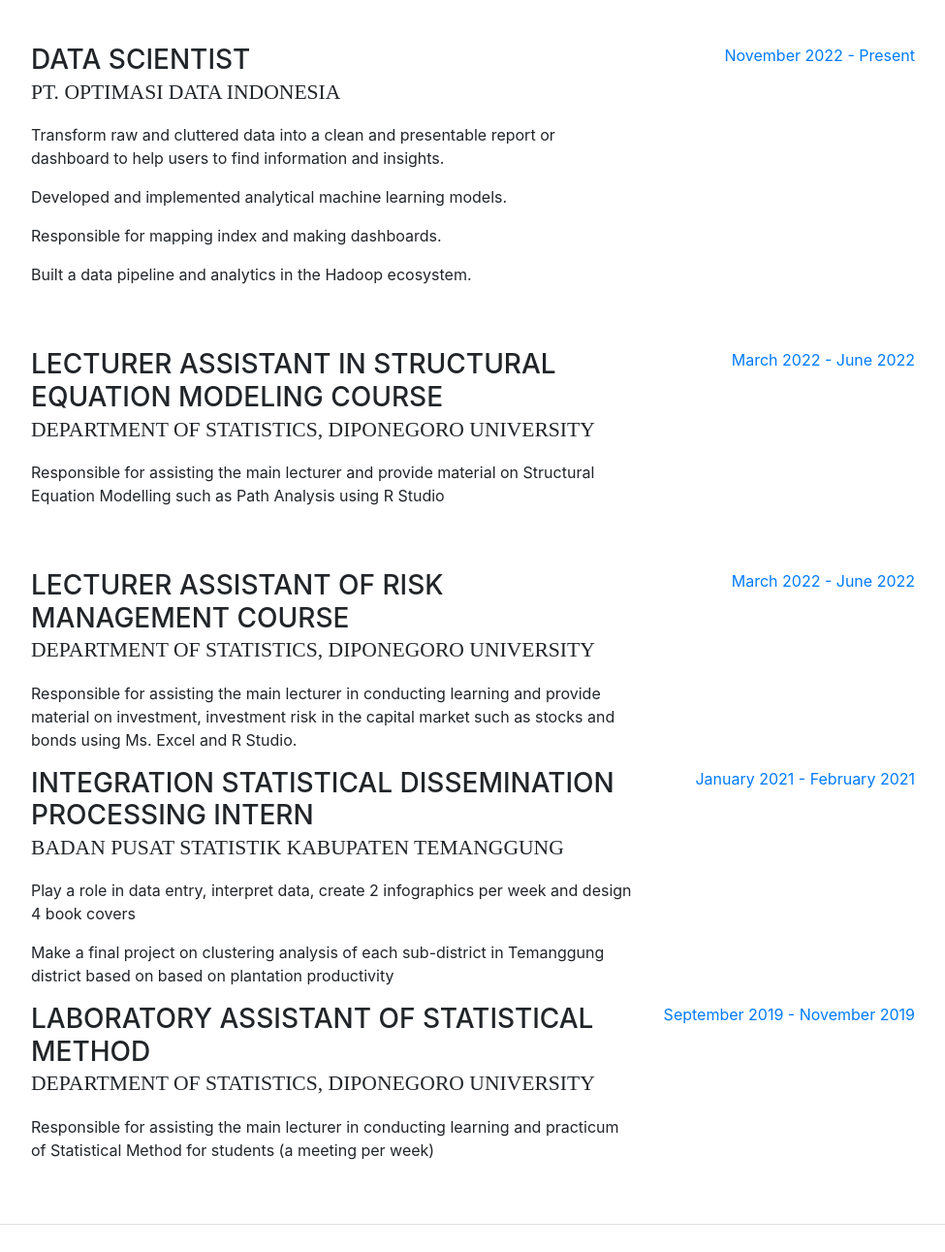
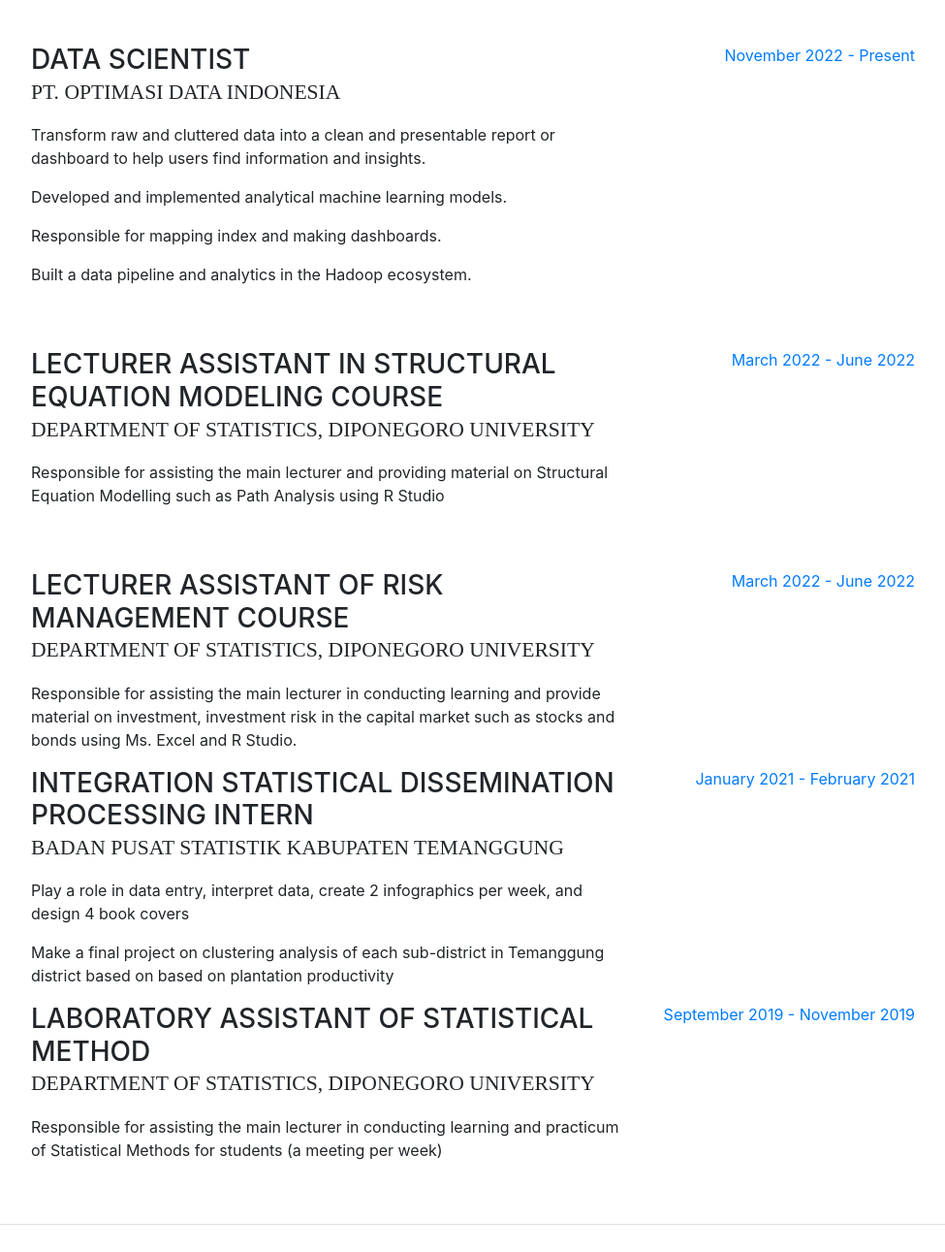
Before and after one commit to dindavirrliana/Portfolio, a website with bundled scripts: page index.html in a window 1280 px wide. Shown: the part 889-2180 px from the top of the page at 97% size, without its empty margins (288-1263 px from the left). Built offline with nearby package versions, Linux system fonts and the light colour scheme; a web font is replaced by a local one.

Commit message:
index.html

```diff
--- a/index.html
+++ b/index.html
@@ -50,6 +50,8 @@
           </li>
           <li class="nav-item">
             <a class="nav-link js-scroll-trigger" href="#skills">Skills</a>
+          <li class="nav-item">
+            <a class="nav-link js-scroll-trigger" href="#skills">Projects</a>
           </li>
         </ul>
       </div>
@@ -98,7 +100,7 @@
             <div class="resume-content mr-auto">
               <h3 class="mb-0">Data Scientist</h3>
               <div class="subheading mb-3">PT. Optimasi Data Indonesia</div>
-              <p>Transform raw and cluttered data into a clean and presentable report or dashboard to help users to find information and insights.</p>
+              <p>Transform raw and cluttered data into a clean and presentable report or dashboard to help users find information and insights.</p>
               <p>Developed and implemented analytical machine learning models.</p>
               <p>Responsible for mapping index and making dashboards.</p>
               <p>Built a data pipeline and analytics in the Hadoop ecosystem.</p>
@@ -112,7 +114,7 @@
             <div class="resume-content mr-auto">
               <h3 class="mb-0">Lecturer Assistant in Structural Equation Modeling Course</h3>
               <div class="subheading mb-3">Department of Statistics, Diponegoro University</div>
-              <p>Responsible for assisting the main lecturer and provide material on Structural Equation Modelling such as Path Analysis using R
+              <p>Responsible for assisting the main lecturer and providing material on Structural Equation Modelling such as Path Analysis using R
                 Studio</p>
             </div>
             <div class="resume-date text-md-right">
@@ -137,7 +139,7 @@
             <div class="resume-content mr-auto">
               <h3 class="mb-0">Integration Statistical Dissemination Processing Intern</h3>
               <div class="subheading mb-3">Badan Pusat Statistik Kabupaten Temanggung</div>
-              <p>Play a role in data entry, interpret data, create 2 infographics per week and design 4 book covers</p>
+              <p>Play a role in data entry, interpret data, create 2 infographics per week, and design 4 book covers</p>
               <p>Make a final project on clustering analysis of each sub-district in Temanggung district based on based on plantation productivity</p>
             </div>
             <div class="resume-date text-md-right">
@@ -149,7 +151,7 @@
             <div class="resume-content mr-auto">
               <h3 class="mb-0">Laboratory Assistant of Statistical Method</h3>
               <div class="subheading mb-3">Department of Statistics, Diponegoro University</div>
-              <p>Responsible for assisting the main lecturer in conducting learning and practicum of Statistical Method for students (a meeting per
+              <p>Responsible for assisting the main lecturer in conducting learning and practicum of Statistical Methods for students (a meeting per
                 week)</p>
             </div>
             <div class="resume-date text-md-right">
@@ -169,8 +171,8 @@
               <div class="subheading mb-3">Bachelor of Statistics</div>
               <div>Statistics</div>
               <p>GPA: 3.87</p>
-              <p>Relevant Coursework : Business Analysis, Data Analysis, Marketing Risk, Machine Learning and Data Modeling</p>
-              <p>Final Project (Thesis) : Comparison of SMOTE and ADASYN on Imbalance Data for Classification of Poor Households in Temanggung Regency with the K-Nearest Neighbor Algorithm"</p>
+              <p>Relevant Coursework: Business Analysis, Data Analysis, Marketing Risk, Machine Learning and Data Modeling</p>
+              <p>Final Project (Thesis): Comparison of SMOTE and ADASYN on Imbalance Data for Classification of Poor Households in Temanggung Regency with the K-Nearest Neighbor Algorithm</p>
             </div>
             <div class="resume-date text-md-right">
               <span class="text-primary">August 2018 - August 2022</span>
```
